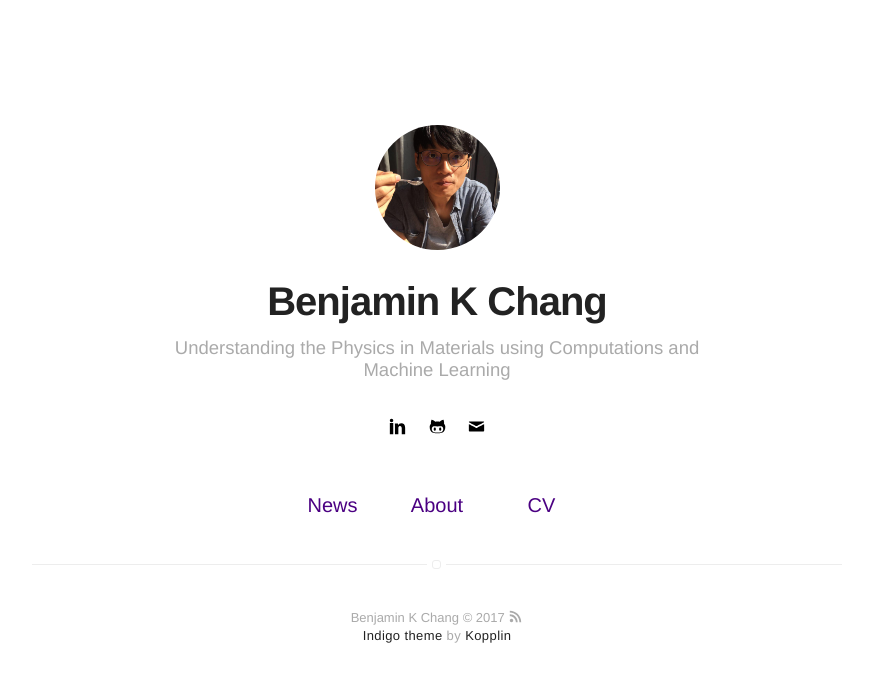
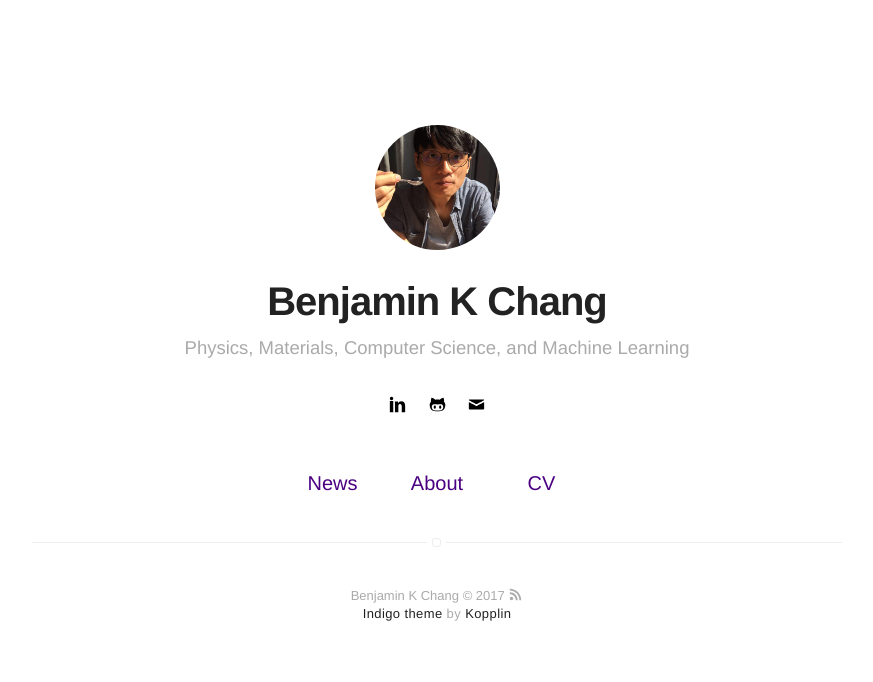
Before and after one commit to bkchang/bkchang.github.io, a Jekyll site: the page built from index.html, in a window 1280 px wide. Shown: the top 682 px of the page, without its empty margins (203-1076 px from the left). Built offline with Jekyll 4.4.1, drawn with Linux system fonts in a browser that asks for light colours.

Commit message:
Update _config.yml

```diff
--- a/_config.yml
+++ b/_config.yml
@@ -1,6 +1,6 @@
 # main text of home
 name: Benjamin K Chang
-bio: Understanding the Physics in Materials using Computations and Machine Learning
+bio: Physics, Materials, Computer Science, and Machine Learning
 
 # twitter summary info
 description: BKChang's homepage
```
